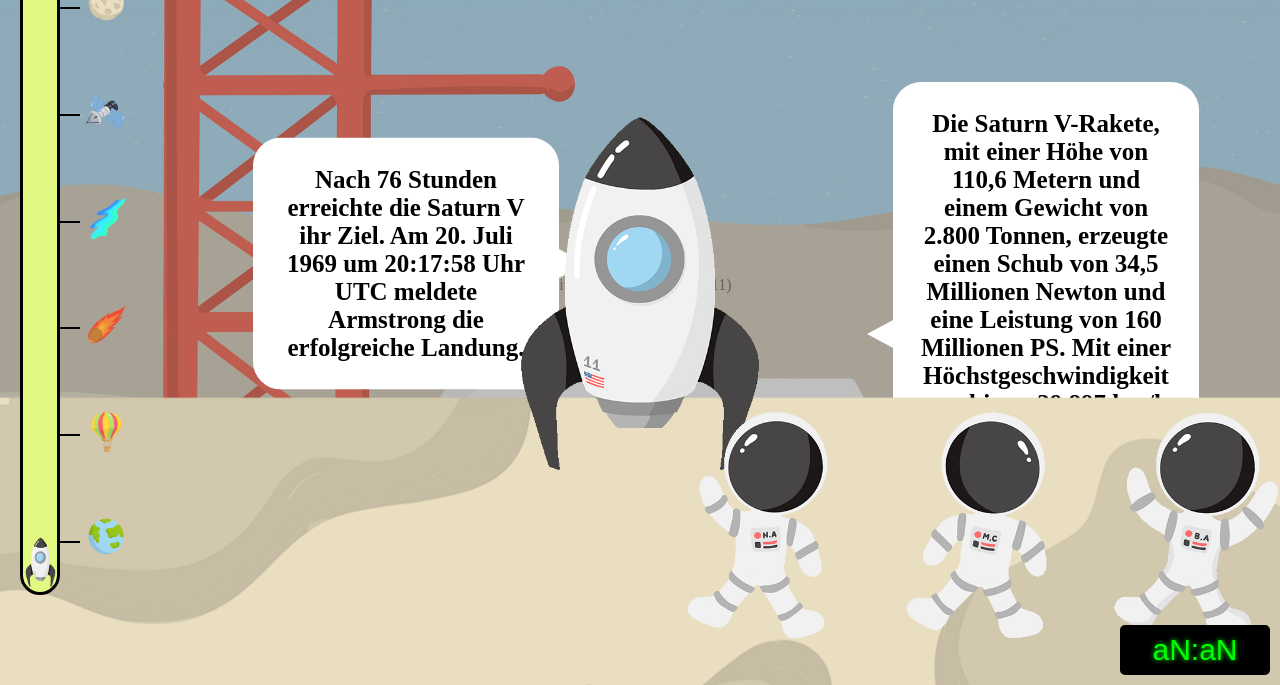
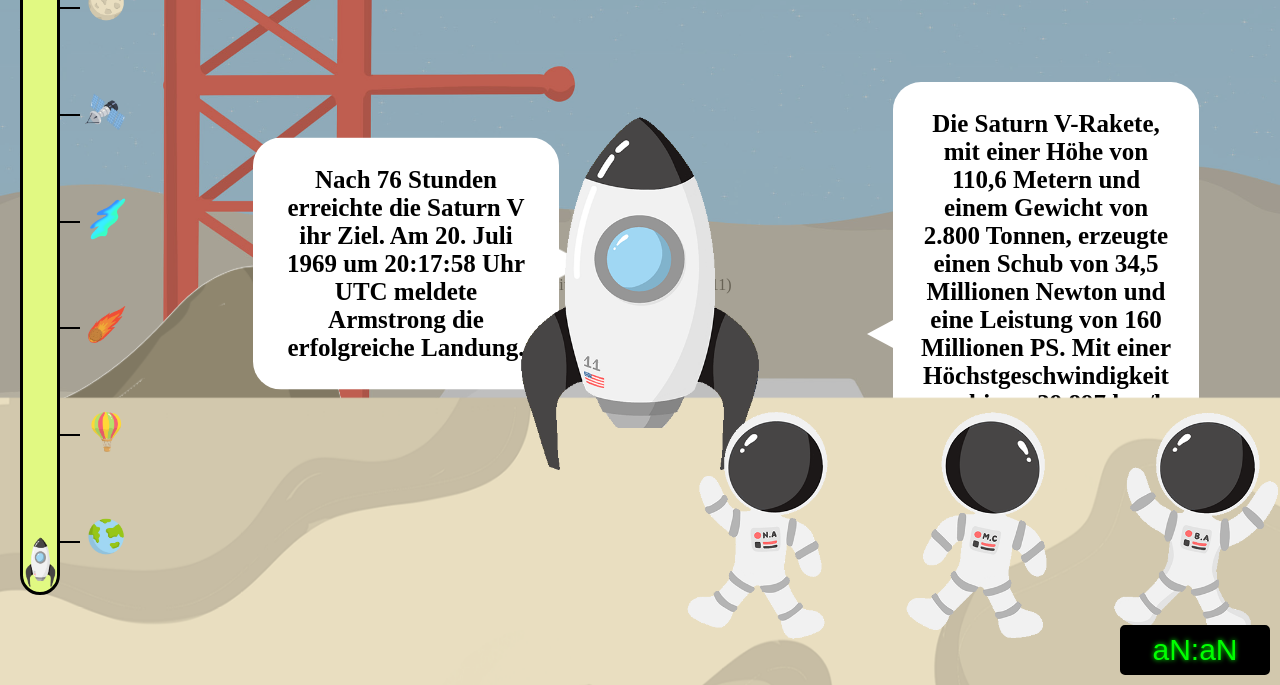
Before and after one commit to TobiasWiensgoll/ApolloParallax, a plain HTML site: page index.html in a window 1280 px wide. Shown: the part 115-800 px from the top of the page. Drawn offline with nearby package versions, Linux system fonts and the light colour scheme.

Commit message:
mountain angepasst

```diff
--- a/CSS/main.css
+++ b/CSS/main.css
@@ -128,6 +128,9 @@ body {
   width: 14%;
   height: auto;
 }
+.mountain {
+  top: 10vh;
+}
 
 .background-9 {
   background-image: url(/Images/background/Background_01.jpg);
```
